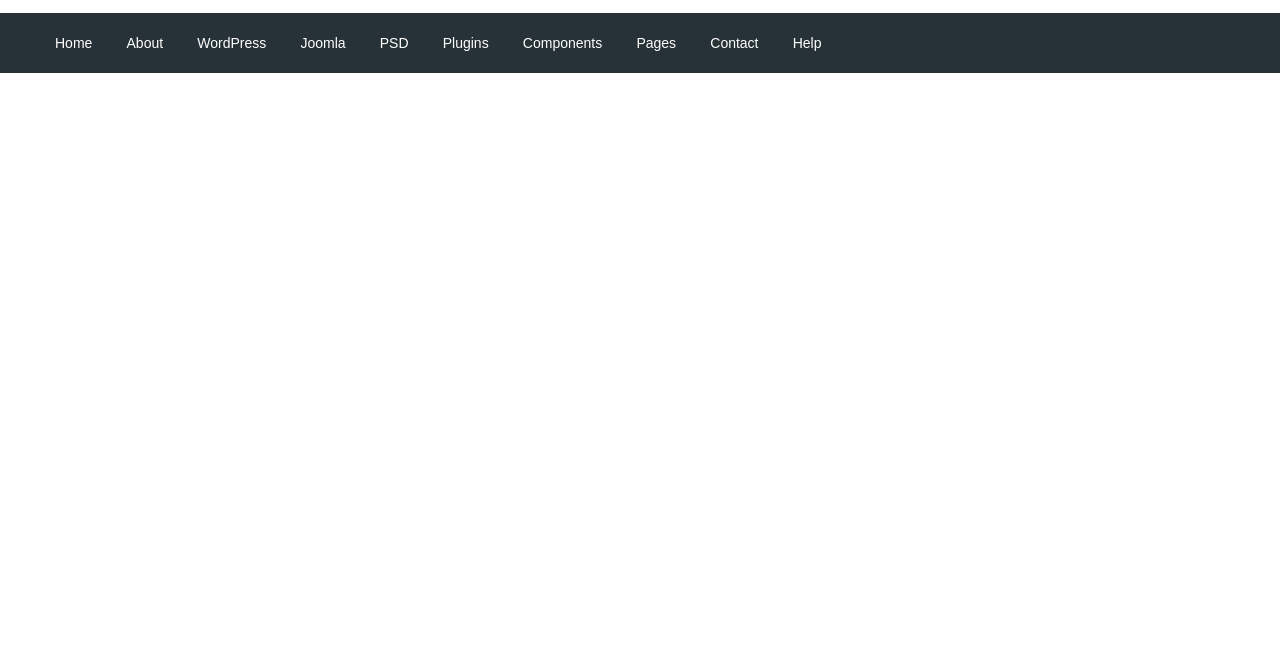
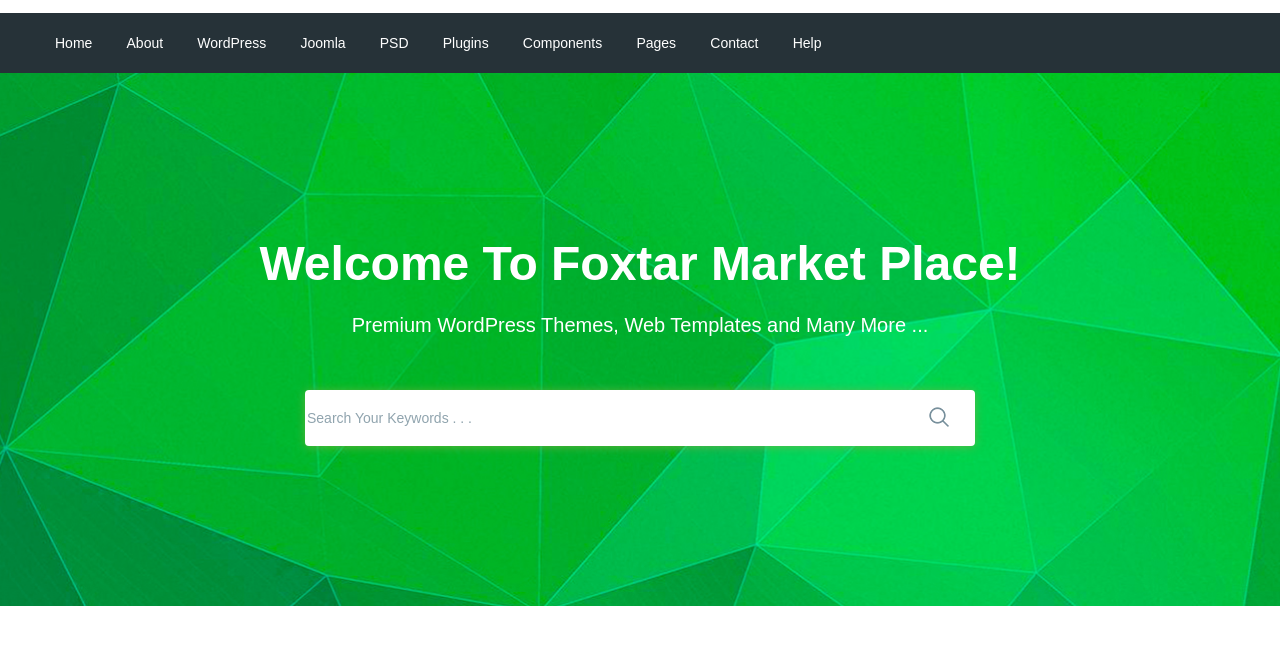
Before and after one commit to Cergei-Toporkov/moderno, a website: page app/index.html in a window 1280 px wide. Shown: the part 77-722 px from the top of the page. Drawn offline with nearby package versions, Linux system fonts and the light colour scheme; files that its build step writes are made by us from their sources.

Commit message:
added search section

```diff
--- a/app/index.html
+++ b/app/index.html
@@ -51,6 +51,31 @@
         </div>
       </div>
     </header>
+    <section
+      class="search"
+      style="background-image: url(images/search-bg.jpg);"
+    >
+      <div class="container">
+        <div class="search__inner">
+          <div class="search__inner-title">Welcome To Foxtar Market Place!</div>
+          <div class="search__inner-text">
+            Premium WordPress Themes, Web Templates and Many More ...
+          </div>
+          <div class="search__inner-form">
+            <form>
+              <input
+                type="text"
+                placeholder="Search Your Keywords . . ."
+                required
+              />
+              <button type="submit">
+                <img src="images/icons/search.png" alt="" />
+              </button>
+            </form>
+          </div>
+        </div>
+      </div>
+    </section>
 
     <script src="https://ajax.googleapis.com/ajax/libs/jquery/3.4.1/jquery.min.js"></script>
     <script src="js/libs.min.js"></script>
--- a/app/scss/style.scss
+++ b/app/scss/style.scss
@@ -50,3 +50,52 @@
     font-size: 14px;
   }
 }
+.search {
+  background-repeat: no-repeat;
+  background-size: cover;
+  background-position: center;
+  min-height: 533px;
+}
+.search__inner {
+  padding: 155px 0 100px;
+  color: #fff;
+  text-align: center;
+  &-title {
+    margin-bottom: 10px;
+    font-weight: 700;
+    font-size: 48px;
+    line-height: 72px;
+  }
+  &-text {
+    margin-bottom: 50px;
+    font-size: 20px;
+    font-weight: 500;
+    line-height: 30px;
+  }
+  &-form {
+    max-width: 670px;
+    margin: 0 auto;
+    position: relative;
+    input {
+      display: block;
+      width: 100%;
+      box-shadow: 0px 1px 10px 0px rgba(124, 178, 64, 0.75);
+      border-radius: 4px;
+      height: 56px;
+      border: none;
+      font-size: 14px;
+      font-weight: 500;
+      &::placeholder {
+        color: #90a4ae;
+        font-weight: 500;
+      }
+    }
+    button {
+      position: absolute;
+      border: none;
+      background-color: transparent;
+      right: 20px;
+      top: 16px;
+    }
+  }
+}
```
Also changed, not shown: app/images/icons/search.png (added), app/images/icons/search.svg (added), app/images/search-bg.jpg (added).
